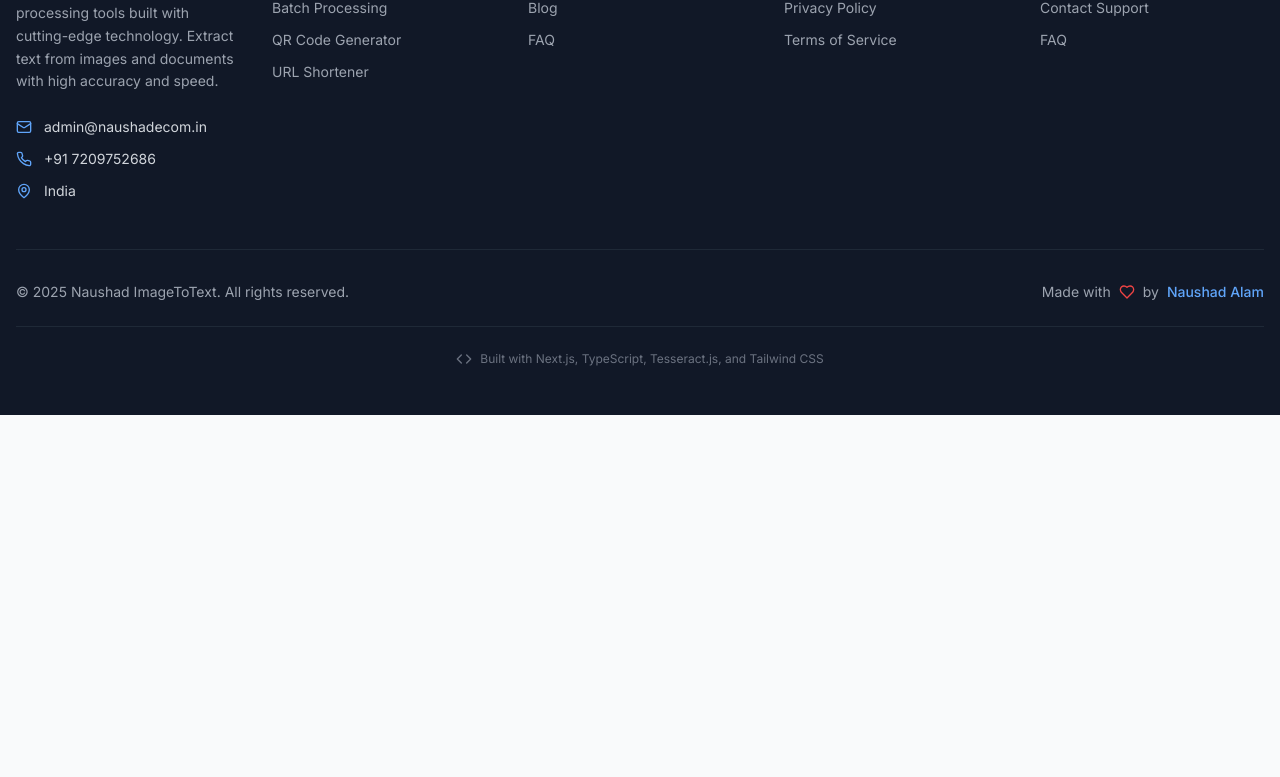
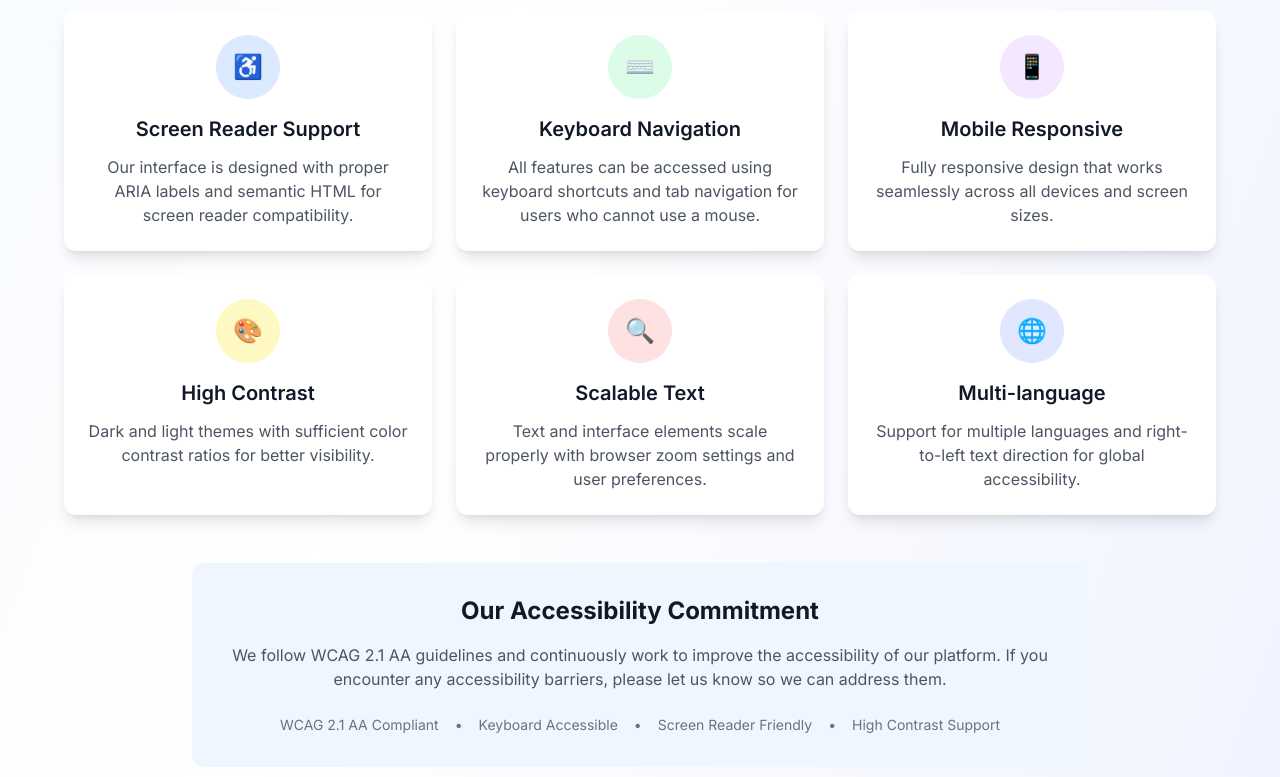
Before and after one commit to anonymous02047-design/naushad-imagetotext, a Next.js app: page /about in a window 1280 px wide. Shown: the part 1963-2740 px from the top of the page. Before the commit the page ends 2378 px from the top, so only its background shows below. Built offline with nearby package versions, Linux system fonts and the light colour scheme.

Commit message:
Add accessibility section to about page - informational only, no functionality

```diff
--- a/app/about/page.tsx
+++ b/app/about/page.tsx
@@ -149,6 +149,97 @@ export default function AboutPage() {
             ))}
           </div>
         </div>
+
+        {/* Accessibility Section */}
+        <div id="accessibility" className="text-center mt-16">
+          <h2 className="text-3xl font-bold text-gray-900 dark:text-white mb-8">
+            Accessibility & Inclusivity
+          </h2>
+          <p className="text-lg text-gray-600 dark:text-gray-300 mb-8 max-w-3xl mx-auto">
+            We are committed to making our tools accessible to everyone, regardless of their abilities or the devices they use.
+          </p>
+
+          <div className="grid grid-cols-1 md:grid-cols-2 lg:grid-cols-3 gap-6 max-w-6xl mx-auto">
+            <div className="bg-white dark:bg-gray-800 rounded-xl p-6 shadow-lg text-center">
+              <div className="w-16 h-16 bg-blue-100 dark:bg-blue-900/30 rounded-full flex items-center justify-center mx-auto mb-4">
+                <span className="text-2xl">♿</span>
+              </div>
+              <h3 className="text-xl font-semibold text-gray-900 dark:text-white mb-3">Screen Reader Support</h3>
+              <p className="text-gray-600 dark:text-gray-300">
+                Our interface is designed with proper ARIA labels and semantic HTML for screen reader compatibility.
+              </p>
+            </div>
+
+            <div className="bg-white dark:bg-gray-800 rounded-xl p-6 shadow-lg text-center">
+              <div className="w-16 h-16 bg-green-100 dark:bg-green-900/30 rounded-full flex items-center justify-center mx-auto mb-4">
+                <span className="text-2xl">⌨️</span>
+              </div>
+              <h3 className="text-xl font-semibold text-gray-900 dark:text-white mb-3">Keyboard Navigation</h3>
+              <p className="text-gray-600 dark:text-gray-300">
+                All features can be accessed using keyboard shortcuts and tab navigation for users who cannot use a mouse.
+              </p>
+            </div>
+
+            <div className="bg-white dark:bg-gray-800 rounded-xl p-6 shadow-lg text-center">
+              <div className="w-16 h-16 bg-purple-100 dark:bg-purple-900/30 rounded-full flex items-center justify-center mx-auto mb-4">
+                <span className="text-2xl">📱</span>
+              </div>
+              <h3 className="text-xl font-semibold text-gray-900 dark:text-white mb-3">Mobile Responsive</h3>
+              <p className="text-gray-600 dark:text-gray-300">
+                Fully responsive design that works seamlessly across all devices and screen sizes.
+              </p>
+            </div>
+
+            <div className="bg-white dark:bg-gray-800 rounded-xl p-6 shadow-lg text-center">
+              <div className="w-16 h-16 bg-yellow-100 dark:bg-yellow-900/30 rounded-full flex items-center justify-center mx-auto mb-4">
+                <span className="text-2xl">🎨</span>
+              </div>
+              <h3 className="text-xl font-semibold text-gray-900 dark:text-white mb-3">High Contrast</h3>
+              <p className="text-gray-600 dark:text-gray-300">
+                Dark and light themes with sufficient color contrast ratios for better visibility.
+              </p>
+            </div>
+
+            <div className="bg-white dark:bg-gray-800 rounded-xl p-6 shadow-lg text-center">
+              <div className="w-16 h-16 bg-red-100 dark:bg-red-900/30 rounded-full flex items-center justify-center mx-auto mb-4">
+                <span className="text-2xl">🔍</span>
+              </div>
+              <h3 className="text-xl font-semibold text-gray-900 dark:text-white mb-3">Scalable Text</h3>
+              <p className="text-gray-600 dark:text-gray-300">
+                Text and interface elements scale properly with browser zoom settings and user preferences.
+              </p>
+            </div>
+
+            <div className="bg-white dark:bg-gray-800 rounded-xl p-6 shadow-lg text-center">
+              <div className="w-16 h-16 bg-indigo-100 dark:bg-indigo-900/30 rounded-full flex items-center justify-center mx-auto mb-4">
+                <span className="text-2xl">🌐</span>
+              </div>
+              <h3 className="text-xl font-semibold text-gray-900 dark:text-white mb-3">Multi-language</h3>
+              <p className="text-gray-600 dark:text-gray-300">
+                Support for multiple languages and right-to-left text direction for global accessibility.
+              </p>
+            </div>
+          </div>
+
+          <div className="mt-12 bg-blue-50 dark:bg-blue-900/20 rounded-xl p-8 max-w-4xl mx-auto">
+            <h3 className="text-2xl font-bold text-gray-900 dark:text-white mb-4">
+              Our Accessibility Commitment
+            </h3>
+            <p className="text-gray-600 dark:text-gray-300 mb-6">
+              We follow WCAG 2.1 AA guidelines and continuously work to improve the accessibility of our platform.
+              If you encounter any accessibility barriers, please let us know so we can address them.
+            </p>
+            <div className="flex flex-wrap justify-center gap-4 text-sm text-gray-500 dark:text-gray-400">
+              <span>WCAG 2.1 AA Compliant</span>
+              <span>•</span>
+              <span>Keyboard Accessible</span>
+              <span>•</span>
+              <span>Screen Reader Friendly</span>
+              <span>•</span>
+              <span>High Contrast Support</span>
+            </div>
+          </div>
+        </div>
       </div>
       <Footer />
     </div>
--- a/components/Footer.tsx
+++ b/components/Footer.tsx
@@ -22,6 +22,7 @@ export default function Footer() {
     ],
     company: [
       { name: 'About Us', href: '/about' },
+      { name: 'Accessibility', href: '/about#accessibility' },
       { name: 'Contact', href: '/contact' },
       { name: 'Privacy Policy', href: '/privacy' },
       { name: 'Terms of Service', href: '/terms' }
```
